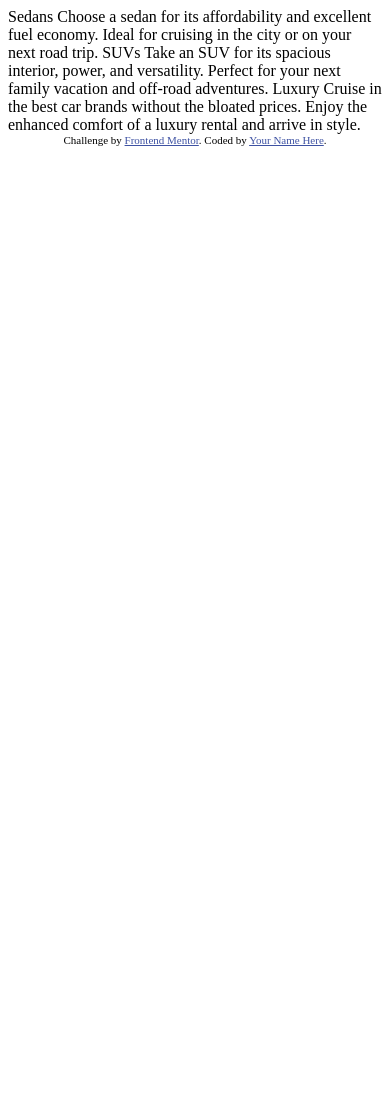
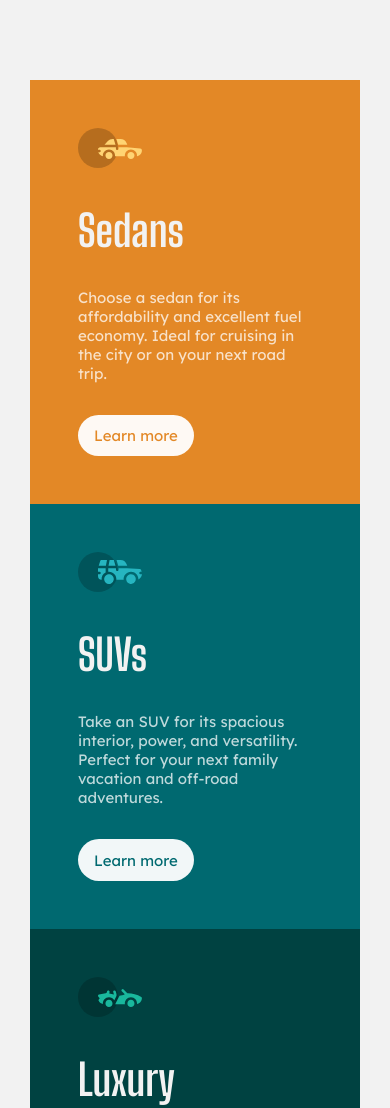
Before and after one commit to beslerpatryk/column-preview-card-component, a plain HTML site: page index.html in a window 390 px wide. Shown: the top 1108 px of the page. Before the commit the page ends 844 px from the top, so only its background shows below. Drawn offline with Linux system fonts and the light colour scheme.

Commit message:
feat: add markup and styling for mobile

```diff
--- a/index.html
+++ b/index.html
@@ -1,36 +1,54 @@
 <!DOCTYPE html>
 <html lang="en">
 	<head>
-  <meta charset="UTF-8">
-  <meta name="viewport" content="width=device-width, initial-scale=1.0"> <!-- displays site properly based on user's device -->
+		<meta charset="UTF-8" />
+		<meta name="viewport" content="width=device-width, initial-scale=1.0" />
+		<!-- displays site properly based on user's device -->
 
-  <link rel="icon" type="image/png" sizes="32x32" href="./images/favicon-32x32.png">
-
+		<link rel="icon" type="image/png" sizes="32x32" href="./images/favicon-32x32.png" />
+		<link rel="preconnect" href="https://fonts.googleapis.com" />
+		<link rel="preconnect" href="https://fonts.gstatic.com" crossorigin />
+		<link href="https://fonts.googleapis.com/css2?family=Big+Shoulders+Display:wght@700&family=Lexend+Deca&display=swap" rel="stylesheet" />
 		<title>Frontend Mentor | 3-column preview card component</title>
+		<link rel="stylesheet" href="style.css" />
 
 		<!-- Feel free to remove these styles or customise in your own stylesheet 👍 -->
 		<style>
-    .attribution { font-size: 11px; text-align: center; }
-    .attribution a { color: hsl(228, 45%, 44%); }
+			.attribution {
+				font-size: 11px;
+				text-align: center;
+			}
+			.attribution a {
+				color: hsl(228, 45%, 44%);
+			}
 		</style>
 	</head>
 	<body>
+		<main class="card_container">
+			<section>
+				<img src="images/icon_sedans.svg" alt="" />
+				<h1>Sedans</h1>
+				<p>Choose a sedan for its affordability and excellent fuel economy. Ideal for cruising in the city or on your next road trip.</p>
+				<a href="#">Learn more</a>
+			</section>
 
-  Sedans
-  Choose a sedan for its affordability and excellent fuel economy. Ideal for cruising in the city
-  or on your next road trip.
+			<section>
+				<img src="images/icon_suvs.svg" alt="" />
+				<h1>SUVs</h1>
+				<p>Take an SUV for its spacious interior, power, and versatility. Perfect for your next family vacation and off-road adventures.</p>
+				<a href="#">Learn more</a>
+			</section>
 
-  SUVs
-  Take an SUV for its spacious interior, power, and versatility. Perfect for your next family vacation
-  and off-road adventures.
+			<section>
+				<img src="images/icon_luxury.svg" alt="" />
+				<h1>Luxury</h1>
+				<p>Cruise in the best car brands without the bloated prices. Enjoy the enhanced comfort of a luxury rental and arrive in style.</p>
+				<a href="#">Learn more</a>
+			</section>
+		</main>
 
-  Luxury
-  Cruise in the best car brands without the bloated prices. Enjoy the enhanced comfort of a luxury
-  rental and arrive in style.
-
-  <div class="attribution">
-    Challenge by <a href="https://www.frontendmentor.io?ref=challenge" target="_blank">Frontend Mentor</a>.
-    Coded by <a href="#">Your Name Here</a>.
-  </div>
+		<!-- <footer class="attribution">
+			Challenge by <a href="https://www.frontendmentor.io?ref=challenge" target="_blank">Frontend Mentor</a>. Coded by <a href="#">Your Name Here</a>.
+		</footer> -->
 	</body>
 </html>
--- /dev/null
+++ b/style.css
@@ -0,0 +1,84 @@
+/* Primary */
+:root {
+	--bright-orange: hsl(31, 77%, 52%);
+	--dark-cyan: hsl(184, 100%, 22%);
+	--very-dark-cyan: hsl(179, 100%, 13%);
+
+	--transparent-white: hsla(0, 0%, 100%, 0.75);
+	--very-light-gray: hsl(0, 0%, 95%);
+}
+
+* {
+	box-sizing: border-box;
+	margin: 0;
+	padding: 0;
+}
+
+body {
+	font-size: 15px;
+	font-family: "Lexend Deca", sans-serif;
+	display: flex;
+	justify-content: center;
+	background-color: var(--very-light-gray);
+	margin: 5rem 0;
+}
+
+.card_container {
+	display: flex;
+	justify-content: center;
+	align-items: center;
+	max-width: 330px;
+	flex-direction: column;
+	width: 90%;
+}
+
+.card_container section {
+	/* display: flex;
+	justify-content: center;
+	flex-direction: column; */
+	padding: 3rem;
+	max-height: 440px;
+}
+
+.card_container section:nth-of-type(1) {
+	background-color: var(--bright-orange);
+}
+
+.card_container section:nth-of-type(2) {
+	background-color: var(--dark-cyan);
+}
+
+.card_container section:nth-of-type(3) {
+	background-color: var(--very-dark-cyan);
+}
+
+.card_container section h1 {
+	margin: 2rem 0;
+	font-family: "Big Shoulders Display", cursive;
+	font-size: 2.7rem;
+	color: var(--very-light-gray);
+}
+
+.card_container section p {
+	color: var(--transparent-white);
+}
+
+.card_container section a {
+	margin-top: 2rem;
+	display: inline-block;
+	flex-basis: 0;
+	border-radius: 25px;
+	padding: 0.7rem 1rem;
+	background-color: var(--very-light-gray);
+	text-decoration: none;
+	color: black;
+	mix-blend-mode: screen;
+}
+
+.attribution {
+	font-size: 11px;
+	text-align: center;
+}
+.attribution a {
+	color: hsl(228, 45%, 44%);
+}
```
Lines whose indentation alone changed are shown as unchanged.
